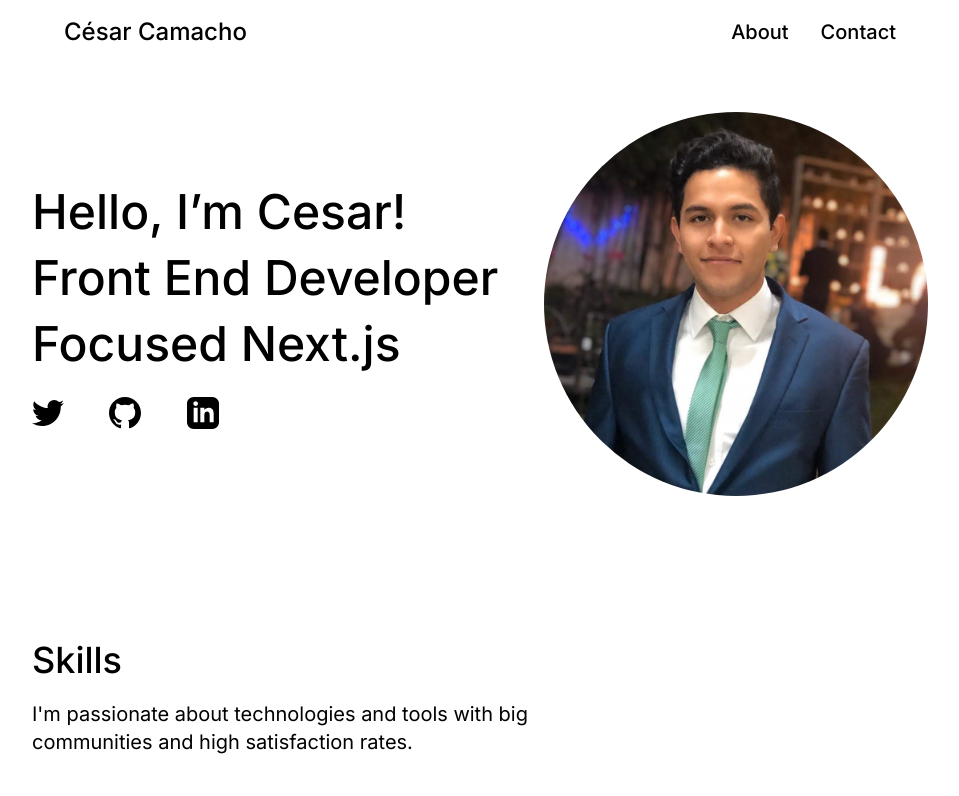
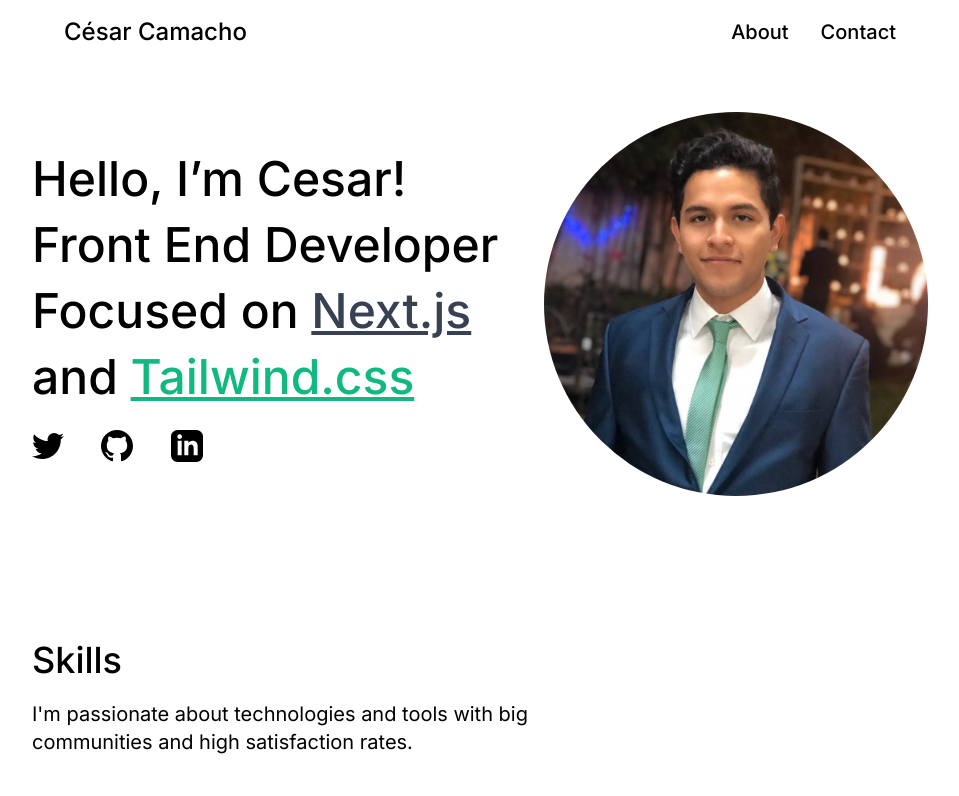
Before and after one commit to cesardcm/portfolio-v1, a Next.js app: page / in a window 1280 px wide. Shown: the top 796 px of the page, without its empty margins (160-1119 px from the left). Built offline with nearby package versions, Linux system fonts and the light colour scheme.

Commit message:
Added links to tailwind and next on hero section

```diff
--- a/pages/index.js
+++ b/pages/index.js
@@ -41,10 +41,16 @@
           <div className="container flex items-center justify-between flex-shrink-0 max-w-4xl mx-auto mt-9">
             <div className="" id="Hero Content">
               <h1 className="font-medium leading-snug">
-                Hello, I’m Cesar! <br /> Front End Developer <br /> Focused
-                Next.js
+                Hello, I’m Cesar! <br /> Front End Developer <br /> Focused on{" "}
+                <a target="_blank" href="https://nextjs.org/">
+                  <span className="text-gray-700 underline">Next.js</span>{" "}
+                </a>
+                and{" "}
+                <a target="_blank" href="https://tailwindcss.com/">
+                  <span className="text-green-500 underline">Tailwind.css</span>
+                </a>
               </h1>
-              <div className="flex justify-between w-2/5 mt-5">
+              <div className="flex justify-between w-2/6 mt-5">
                 <a href="https://twitter.com/thejamdev" target="_blank">
                   <svg
                     id="twitter"
```
